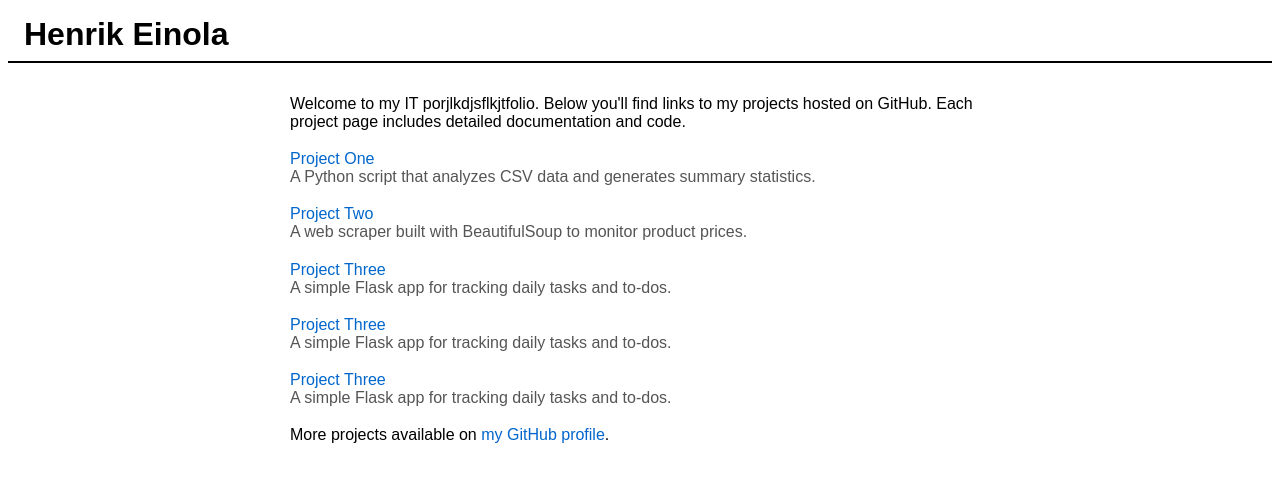
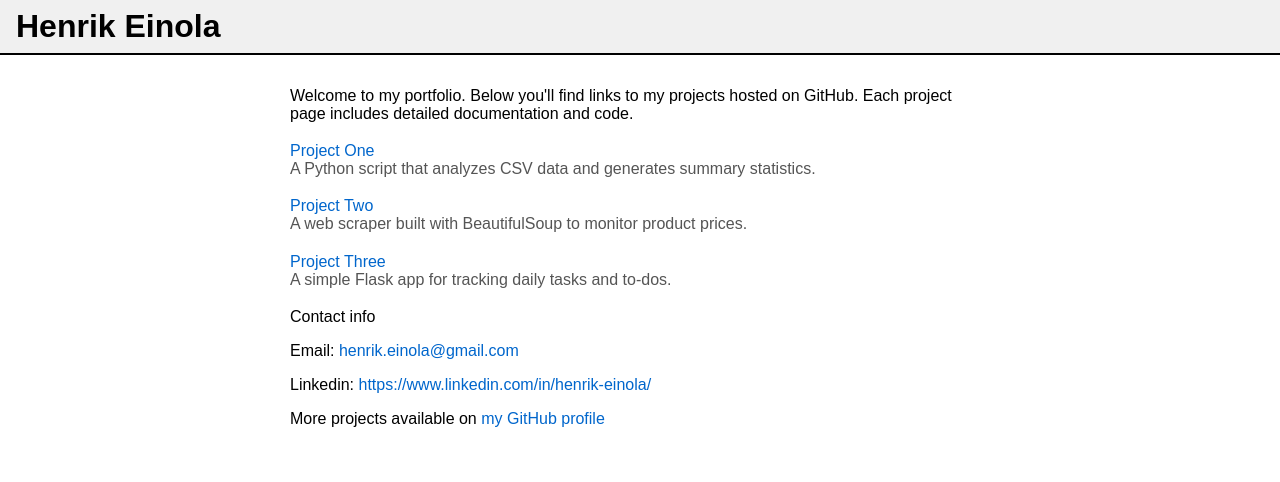
Before and after one commit to HMJ3/hmj3.github.io, a plain HTML site: page index.html in a window 1280 px wide. Drawn offline with Linux system fonts and the light colour scheme.

Commit message:
color edits

```diff
--- a/index.html
+++ b/index.html
@@ -5,6 +5,10 @@
   <meta name="viewport" content="width=device-width, initial-scale=1">
   <title>Henrik Einola - Portfolio</title>
   <style>
+    html, body {
+      margin: 0;
+      padding: 0;
+    }
     body {
       font-family: Arial, sans-serif;
       background: #fff;
@@ -18,6 +22,8 @@
       border-bottom: 2px solid #000;
       padding: 0.5em 1em;
       box-sizing: border-box;
+      background-color: #f0f0f0;
+      color: #000;
     }
     header h1 {
       margin: 0;
@@ -51,7 +57,7 @@
     <h1>Henrik Einola</h1>
   </header>
   <div class="container">
-  <p>Welcome to my IT porjlkdjsflkjtfolio. Below you'll find links to my projects hosted on GitHub. Each project page includes detailed documentation and code.</p>
+  <p>Welcome to my portfolio. Below you'll find links to my projects hosted on GitHub. Each project page includes detailed documentation and code.</p>
 
   <ul>
     <li>
@@ -66,17 +72,13 @@
       <a href="https://github.com/yourusername/project3" target="_blank">Project Three</a>
       <div class="description">A simple Flask app for tracking daily tasks and to-dos.</div>
     </li>
-    <li>
-      <a href="https://github.com/yourusername/project3" target="_blank">Project Three</a>
-      <div class="description">A simple Flask app for tracking daily tasks and to-dos.</div>
-    </li>
-     <li>
-      <a href="https://github.com/yourusername/project3" target="_blank">Project Three</a>
-      <div class="description">A simple Flask app for tracking daily tasks and to-dos.</div>
-    </li>
   </ul>
 
-  <p>More projects available on <a href="https://github.com/yourusername" target="_blank">my GitHub profile</a>.</p>
-  </div>
+
+  <p>Contact info</p>
+  <p>Email: <a href="henrik.einola@gmail.com" target="_blank">henrik.einola@gmail.com</a></p>
+  <p>Linkedin: <a href="https://www.linkedin.com/in/henrik-einola/" target="_blank">https://www.linkedin.com/in/henrik-einola/</a></p>
+  <p>More projects available on <a href="https://github.com/yourusername" target="_blank">my GitHub profile</a></p>
+</div>
 </body>
 </html>
```
